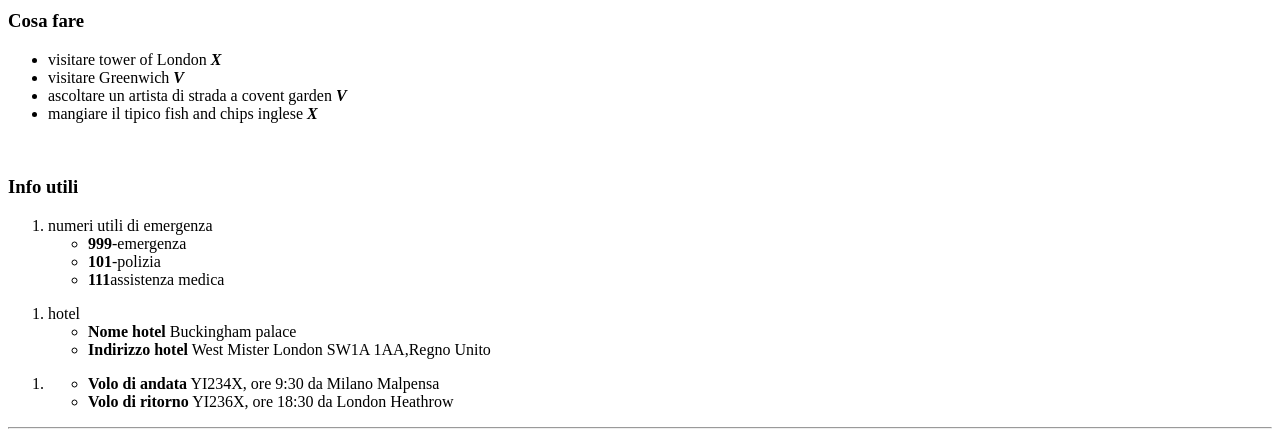
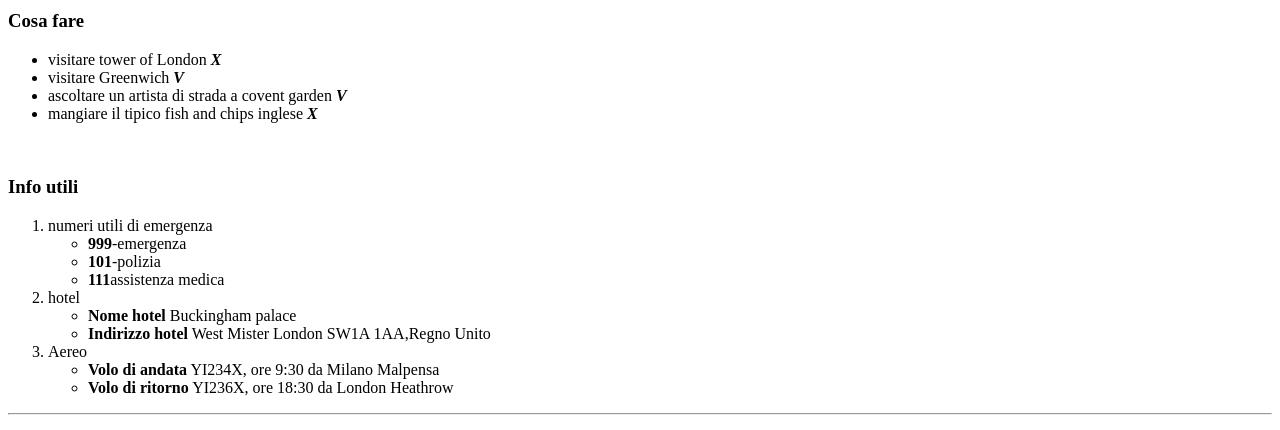
Before and after one commit to alessandroguddo02/html-london-trip, a plain HTML site: page index.html in a window 1280 px wide. Shown: the part 891-1321 px from the top of the page. Drawn offline with Linux system fonts and the light colour scheme.

Commit message:
correction html

```diff
--- a/index.html
+++ b/index.html
@@ -73,19 +73,15 @@
                     <li><strong>111</strong>assistenza medica</li>
                 </ul>
             </li>
-         </ol>
 
-         <ol>
             <li>hotel
                 <ul>
                     <li><strong>Nome hotel</strong> Buckingham palace</li>
                     <li><strong>Indirizzo hotel</strong> West Mister London SW1A 1AA,Regno Unito</li>
                 </ul>
             </li>
-         </ol>
 
-         <ol>
-            <li>
+            <li>Aereo
                 <ul>
                     <li><strong>Volo di andata</strong> YI234X, ore 9:30 da Milano Malpensa</li>
                     <li><strong>Volo di ritorno</strong> YI236X, ore 18:30 da London Heathrow</li>
```
